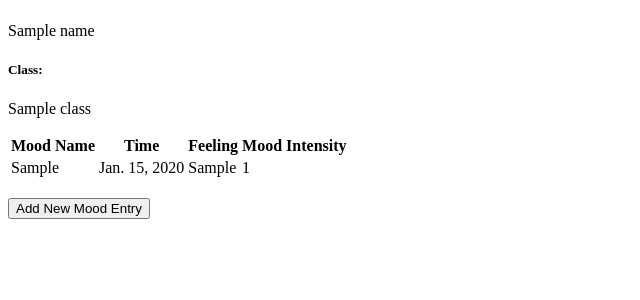
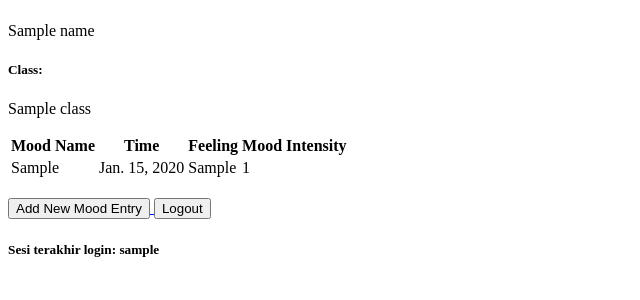
Before and after one commit to gracekarinn/mental-health-tracker, a Django app: template main/templates/main.html in a window 1280 px wide. Shown: the part 175-475 px from the top of the page, without its empty margins (0-640 px from the left). Run offline with Django 5.2, Linux system fonts and the light colour scheme; tables that the repository leaves empty hold one stand-in row (values such as "Sample post"); the template is opened without the code that fills it: values that come from a table or form of the project are taken from there, most other values are stand-ins (such as "Sample title", 1, 10 or a date in 2020).

Commit message:
feat: Add logout button and display last login time on main page

```diff
--- a/main/templates/main.html
+++ b/main/templates/main.html
@@ -22,9 +22,6 @@
     <th>Mood Intensity</th>
   </tr>
 
-    <!-- prettier-ignore-start -->
-  {% comment %} Berikut cara memperlihatkan data mood di bawah baris ini {% endcomment %}
-  <!-- prettier-ignore-end -->
   {% for mood_entry in mood_entries %}
   <tr>
     <td>{{mood_entry.mood}}</td>
@@ -41,4 +38,8 @@
 <a href="{% url 'main:create_mood_entry' %}">
   <button>Add New Mood Entry</button>
 </a>
+<a href="{% url 'main:logout' %}">
+  <button>Logout</button>
+</a>
+<h5>Sesi terakhir login: {{ last_login }}</h5>
 {% endblock content %}
```
